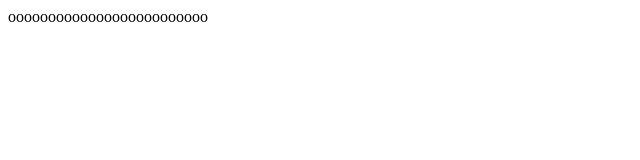
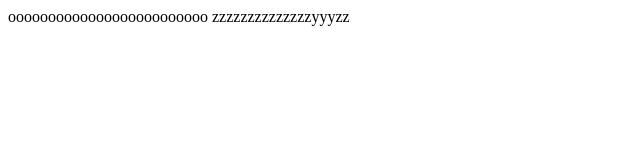
Before and after one commit to rickdiable/abc, a plain HTML site: page home.html in a window 1280 px wide. Shown: the whole page, without its empty margins (0-640 px from the left). Drawn offline with Linux system fonts and the light colour scheme.

Commit message:
add:yyyy
# Conflicts:
#	home.html

```diff
--- a/home.html
+++ b/home.html
@@ -10,6 +10,7 @@
 
 <body>
   <span>ooooooooooooooooooooooooo</span>
+  <span>zzzzzzzzzzzzzzyyyzz</span>
 </body>
 
 </html>
```
